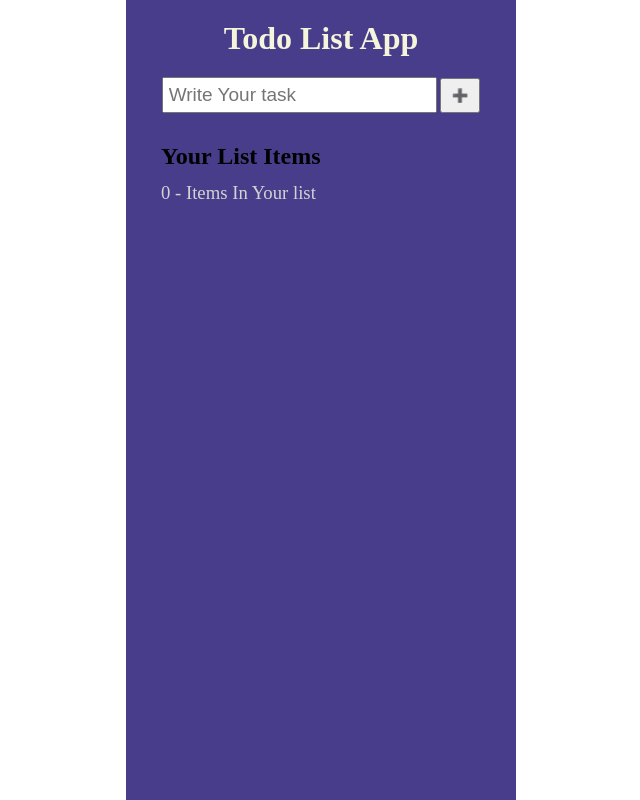
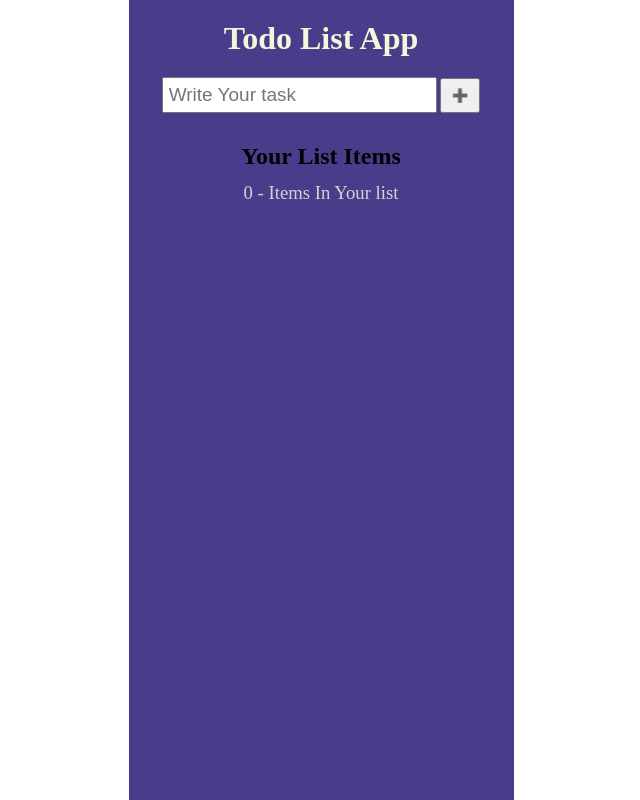
Before and after one commit to fahad0007/MyTodoApp, a React (Create React App) app: page / in a window 1280 px wide. Shown: the whole page, without its empty margins (319-959 px from the left). Built offline with nearby package versions, Linux system fonts and the light colour scheme.

Commit message:
Update App.css

```diff
--- a/src/App.css
+++ b/src/App.css
@@ -7,8 +7,8 @@
   }
 }
 .App{
-  max-width: 390px;
-
+  max-width: 385px;
+text-align: center;
   background-color: darkslateblue;
   min-height: 100vh;
   overflow: scroll;
```
